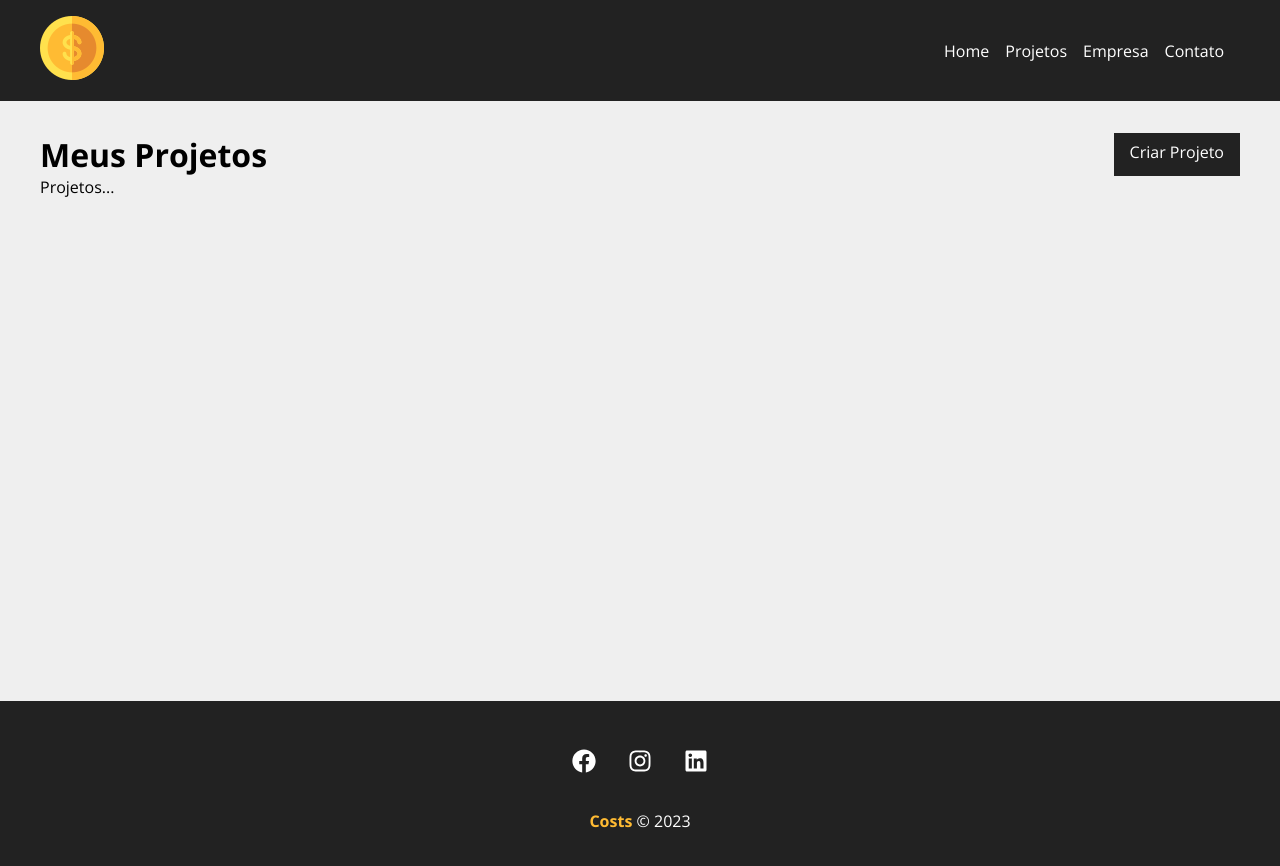
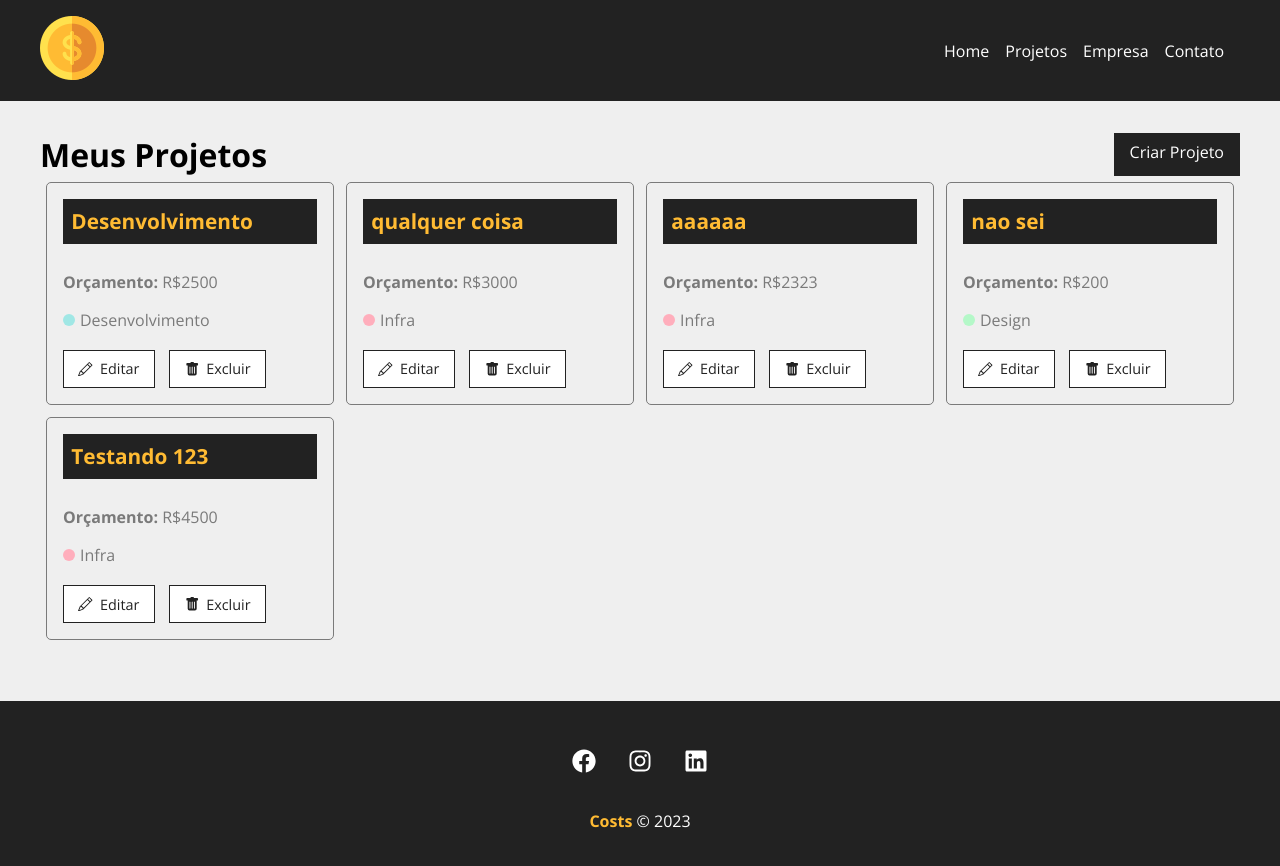
Before and after one commit to AndreDias25/COSTS, a React (Create React App) app in the folder costs/: page /projects in a window 1280 px wide. Shown: the top 866 px of the page. Built offline with nearby package versions, Linux system fonts and the light colour scheme; data requests are answered from the project's data file.

Commit message:
exibindo projetos do banco

```diff
--- a/costs/src/components/pages/Projects.js
+++ b/costs/src/components/pages/Projects.js
@@ -1,20 +1,39 @@
 import { useLocation } from "react-router-dom"; //para pegar a mensagem do body do fetch que eu fiz no create Post no NewProject.js
 
+import { useState, useEffect } from "react";
 import styles from './Projects.module.css';
 
 import Container  from '../layout/Container';
 import LinkButton from '../layout/LinkButton';
+import ProjectCard from "../projects/ProjectCard";
 
 
 import Message from "../layout/Message";
 
 function Projects(){
 
+    const [projects, setProjects] = useState([]);
+
+
     const location = useLocation();
     let message = '';
     if(location.state){
         message = location.state.message
     }
+
+    useEffect(() => {
+        fetch("http://localhost:5000/projects", {
+            method: 'GET',
+            headers:{
+                'Content-Type': 'application/json',
+            },
+        }).then(resp => resp.json())
+        .then(data => {
+            console.log(data)
+            setProjects(data);
+        })
+        .catch(err => console.log(err))
+    }, [])
 
     return (
         <div className={styles.project_container}>
@@ -23,8 +42,15 @@
                 <LinkButton to="/newproject" text="Criar Projeto"/>
             </div>
             {message && <Message msg={message} type="sucess"/>}
-            <Container customClass="Projetos">
-                <p>Projetos...</p>
+            <Container customClass="start">
+                {projects.length > 0 &&
+                projects.map((project) => (
+                    <ProjectCard name={project.name}
+                    id={project.id}
+                    budget={project.budget}
+                    category={project.category.name}
+                    key={project.id}/>
+                ))}
             </Container>
         </div>
     )
--- /dev/null
+++ b/costs/src/components/projects/ProjectCard.js
@@ -0,0 +1,30 @@
+import styles from './ProjectCard.module.css';
+import { Link } from 'react-router-dom';
+
+import {BsPencil, BsFillTrashFill} from 'react-icons/bs';
+
+function ProjectCard({id, name, budget, category, handleRemove}){
+    return(
+        <div className={styles.project_card}>
+            <h4>{name}</h4>
+            <p>
+                <span>Orçamento:</span> R${budget}
+            </p>
+            <p className={styles.category_text}>
+                <span className={`${styles[category.toLowerCase()]}`}></span> {category}
+            </p>
+            <div className={styles.project_card_actions}>
+                <Link to="/">
+                    <BsPencil/> Editar
+                </Link>
+                <button>
+                    <BsFillTrashFill/> Excluir
+                </button>
+            </div>
+        </div>
+    )
+}
+
+export default ProjectCard;
+
+//lower case por que as letras vem em maiusculo
--- /dev/null
+++ b/costs/src/components/projects/ProjectCard.module.css
@@ -0,0 +1,85 @@
+.project_card{
+    padding: 1em;
+    border: 1px solid #7a7a7a;
+    border-radius: 5px;
+    width: 24%;
+    margin: 0.5%;
+}
+
+.project_card h4{
+    background: #222;
+    color: #ffbb33;
+    padding: 0.4em;
+    margin-bottom: 1.3em;
+    font-size: 1.3em;
+}
+
+.project_card p{
+    color: #7a7a7a;
+    margin-bottom: 1em;
+}
+
+.project_card p span{
+    font-weight: bold;
+}
+
+.category_text{
+    display: flex;
+    align-items: center;
+}
+
+.category_text span{
+    display: block;
+    width: 12px;
+    height: 12px;
+    border-radius: 50%;
+    background: #CCC;
+    margin-right: 5px;
+}
+
+.category_text .infra{
+    background: #FFAEBC;
+}
+
+.category_text .desenvolvimento{
+    background: #A0E7E5;
+}
+
+.category_text .design{
+    background: #B4F8C8;
+}
+
+.category_text .planejamento{
+    background: #FBE7C6;
+}
+
+.project_card_actions{
+    margin-top: 1.2em;
+    display: flex;
+    align-items: center;
+}
+
+.project_card_actions a, .project_card_actions button{
+    text-decoration: none;
+    border: none;
+    background: #FFF;
+    color: #222;
+    font-size: .9em;
+    padding: .6em 1em;
+    cursor: pointer;
+    margin-right: 1em;
+    border: 1px solid #222;
+    display: flex;
+    align-items: center;
+    justify-content: center;
+    transition: 0.5s;
+}
+
+.project_card_actions svg{
+    margin-right: .5em;
+}
+
+.project_card_actions a:hover, .project_card_actions button:hover{
+   background: #222;
+   color: #FFBB33;
+}
```
